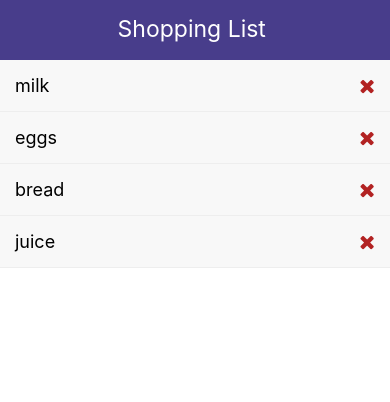
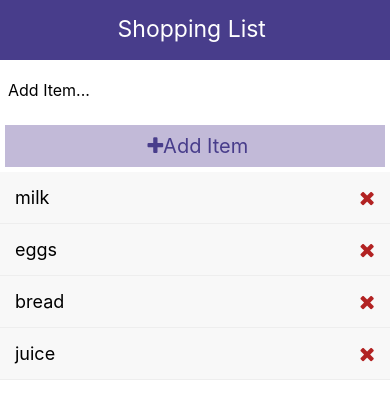
Before and after one commit to wallemang98/ShoppingList, a React Native app: screen / in a window 390 px wide. Shown: the top 402 px of the page. Built offline with nearby package versions, Linux system fonts and the light colour scheme.

Commit message:
Working Shopping List application

```diff
--- a/App.js
+++ b/App.js
@@ -1,9 +1,9 @@
 import React, { useState } from 'react';
 import Header from './components/Header';
 import ListItem from './components/ListItem';
-
+import AddItem from './components/AddItem';
 //React native components
-import { View, Text, StyleSheet, FlatList } from 'react-native';
+import {View, Text, StyleSheet, FlatList, Alert} from 'react-native';
 
 import { v4 as uuidv4 } from 'uuid';
 
@@ -20,13 +20,26 @@
         setItems(prevItems => {
             return prevItems.filter(item => item.id != id);
         });
-    }
+    };
+
+    const addItem = text => {
+        //if nothing is typed in
+        if (!text) {
+            //'title', 'message', object with text for button
+            Alert.alert('Error', 'Please enter an item', [{ text: 'Ok' }]);
+        } else {
+            setItems(prevItems => {
+                return [{ id: uuidv4(), text }, ...prevItems]
+            });
+        }
+    };
 
     return (
         //Most fundamental component for building UI, styled using Flexbox
         <View style={ styles.container }>
             <Header />
 
+            <AddItem addItem={addItem} />
             <FlatList
                 data={items}
                 renderItem={({ item }) => <ListItem item={item} deleteItem={deleteItem}/>}
--- /dev/null
+++ b/components/AddItem.js
@@ -0,0 +1,44 @@
+import React, { useState } from 'react';
+
+//React native components
+import { View, Text, StyleSheet, TextInput, TouchableOpacity } from 'react-native';
+import Icon from 'react-native-vector-icons/dist/FontAwesome';
+
+const AddItem = ({ title, addItem }) => {
+
+    const [text, setText] = useState(' ');
+
+    const onChange = (textValue) => setText(textValue);
+
+    return (
+        <View>
+            <TextInput placeholder="Add Item..." style={styles.input} onChangeText={onChange}/>
+
+            <TouchableOpacity style={styles.btn} onPress={() => addItem(text)}>
+                <Text style={styles.btnText}> <Icon name="plus" size={20} />Add Item</Text>
+
+            </TouchableOpacity>
+        </View>
+    );
+};
+
+const styles = StyleSheet.create({
+    input: {
+        height: 60,
+        padding: 8,
+        fontSize: 16,
+    },
+    btn: {
+        backgroundColor: '#c2bad8',
+        padding: 9,
+        margin: 5,
+    },
+    btnText: {
+        color: 'darkslateblue',
+        fontSize: 20,
+        textAlign: 'center',
+    },
+});
+
+//exporting App
+export default AddItem;
```
